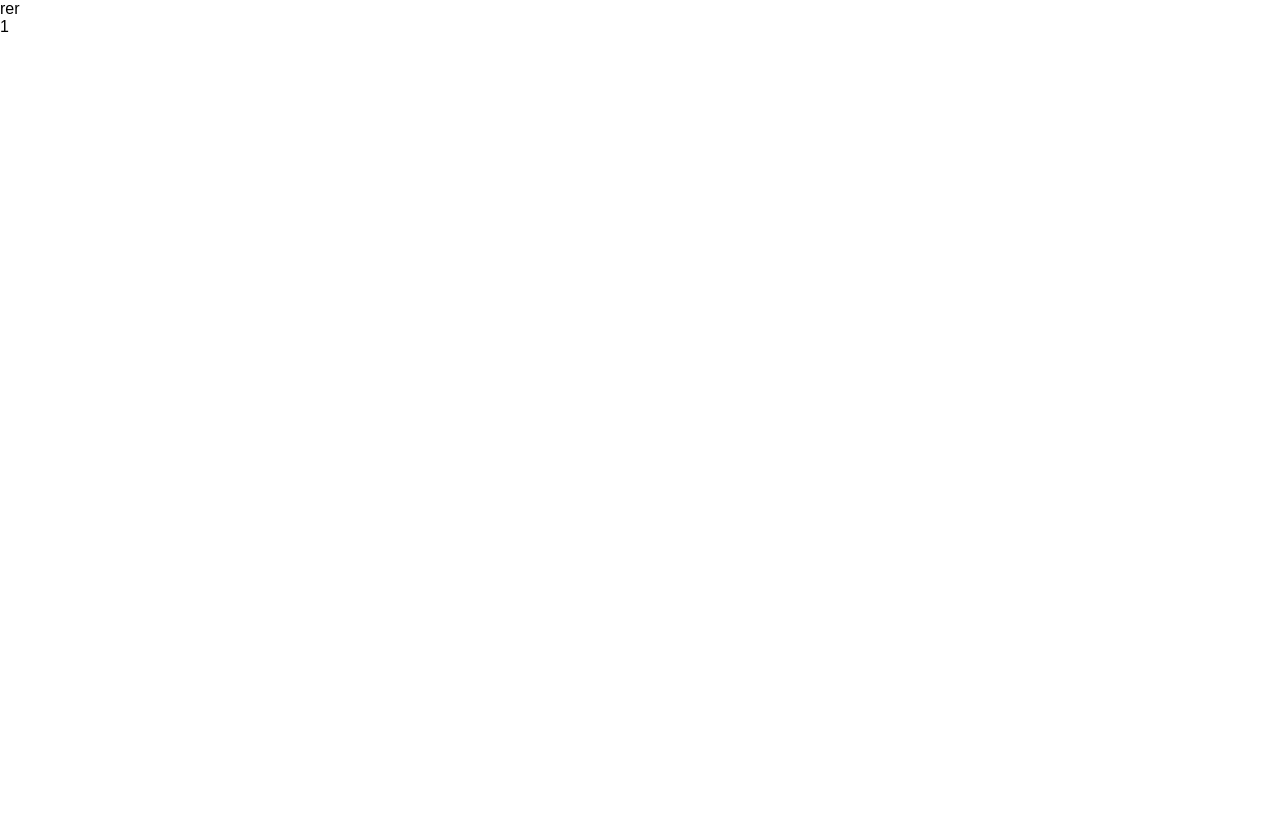
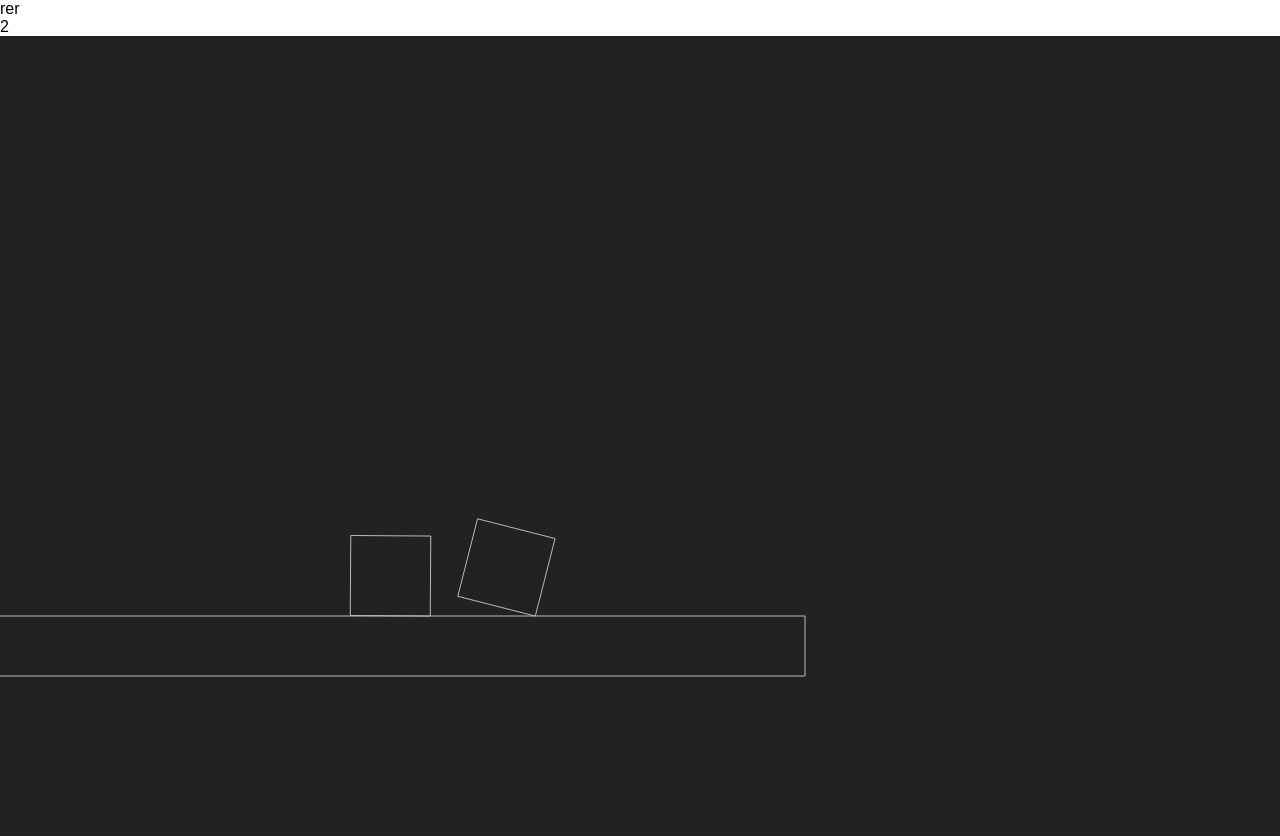
Before and after one commit to CartWebApp/project-adventure-conlee, a plain HTML site: page index.html in a window 1280 px wide. Before the commit the page ends 800 px from the top, so only its background shows below. Drawn offline with nearby package versions, Linux system fonts and the light colour scheme; animation ran at ten frames a second.

Commit message:
changed game engine

```diff
--- a/index.html
+++ b/index.html
@@ -1,22 +1,26 @@
 <!DOCTYPE html>
 <html lang="en">
+
 <head>
   <meta charset="UTF-8">
   <meta name="viewport" content="width=device-width, initial-scale=1.0">
   <title>Conlee Adventure</title>
   <link rel="stylesheet" href="styles.css">
   <script type="module" src="script.js" defer></script>
-    <script type="importmap">
+  <script src="https://cdnjs.cloudflare.com/ajax/libs/matter-js/0.20.0/matter.min.js"></script>
+  <!-- this is for 3D physics -->
+  <!-- <script type="importmap">
         {
           "imports": {
             "three": "https://cdn.jsdelivr.net/npm/three@0.174.0/build/three.module.js",
             "three/addons/": "https://cdn.jsdelivr.net/npm/three@0.174.0/examples/jsm/"
           }
-        }
+        } -->
   </script>
 </head>
 <body>
   <p>rer</p>
-    <p id="version">1</p>
+  <p id="version">2</p>
 </body>
+
 </html>
--- a/script.js
+++ b/script.js
@@ -0,0 +1,61 @@
+const windowWidth = window.innerWidth;
+const windowHight = window.innerHeight;
+
+// module aliases
+const Engine = Matter.Engine,
+    Render = Matter.Render,
+    Runner = Matter.Runner,
+    Bodies = Matter.Bodies,
+    Composite = Matter.Composite;
+
+// create an engine
+const engine = Engine.create();
+
+// create a renderer
+const render = Render.create({
+    element: document.body,
+    engine: engine,
+    options: {
+        width: windowWidth,
+        height: windowHight,
+        pixelRatio: 1,
+        background: '#fafafa',
+        wireframeBackground: '#222',
+        hasBounds: false,
+        enabled: true,
+        wireframes: true,
+        showSleeping: true,
+        showDebug: false,
+        showBroadphase: false,
+        showBounds: false,
+        showVelocity: false,
+        showCollisions: false,
+        showSeparations: false,
+        showAxes: false,
+        showPositions: false,
+        showAngleIndicator: false,
+        showIds: false,
+        showShadows: false,
+        showVertexNumbers: false,
+        showConvexHulls: false,
+        showInternalEdges: false,
+        showMousePosition: false
+    }
+});
+
+// create two boxes and a ground
+const boxA = Bodies.rectangle(400, 200, 80, 80);
+const boxB = Bodies.rectangle(450, 50, 80, 80);
+const ground = Bodies.rectangle(400, 610, 810, 60, { isStatic: true });
+
+// add all of the bodies to the world
+Composite.add(engine.world, [boxA, boxB, ground]);
+
+// run the renderer
+Render.run(render);
+
+// create runner
+const runner = Runner.create();
+
+// run the engine
+Runner.run(runner, engine);
```
Also changed, not shown: styles.css (line endings or trailing spaces). Lines whose indentation alone changed are shown as unchanged.
